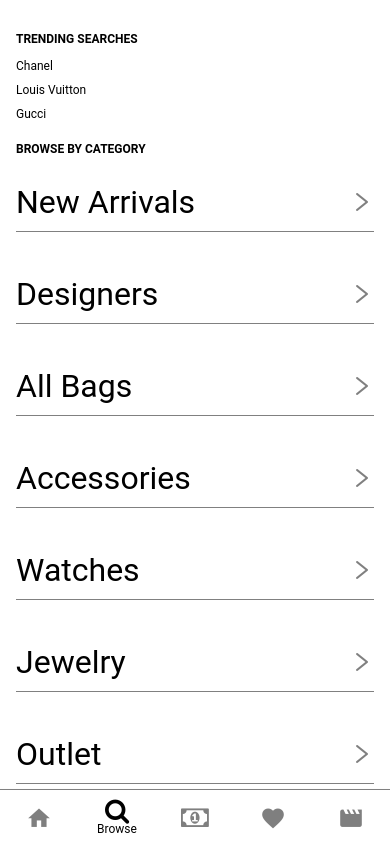
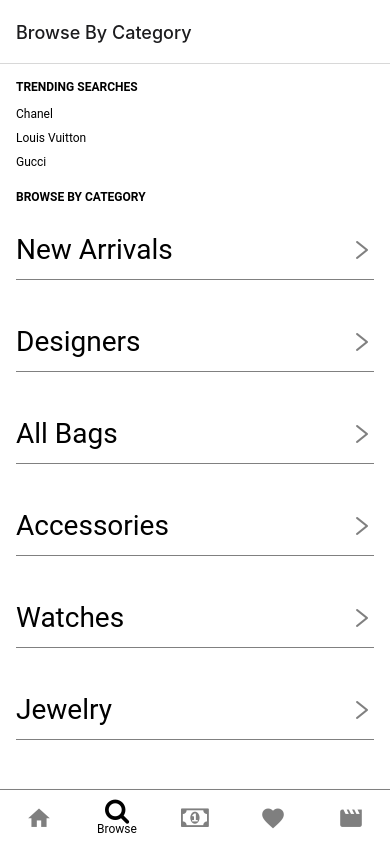
Before and after one commit to chousemath/study_rebag, a React Native app: screen /Browse in a window 390 px wide. Built offline with nearby package versions, Linux system fonts and the light colour scheme.

Commit message:
feat: Add some additional modifications to header bars

```diff
--- a/pages/Browse/Browse.js
+++ b/pages/Browse/Browse.js
@@ -6,12 +6,21 @@
 
 export default function Browse() {
   return (
-    <Stack.Navigator
-      screenOptions={{
-        headerShown: false
-      }}>
-      <Stack.Screen name="BrowseByCategory" component={BrowseByCategory} />
-      <Stack.Screen name="ProductListing" component={ProductListing} />
+    <Stack.Navigator>
+      <Stack.Screen
+        name="BrowseByCategory"
+        component={BrowseByCategory}
+        options={{
+          title: 'Browse By Category'
+        }}
+      />
+      <Stack.Screen
+        name="ProductListing"
+        component={ProductListing}
+        options={{
+          title: 'Product Listing'
+        }}
+      />
     </Stack.Navigator>
   );
 }
--- a/pages/Browse/BrowseByCategory/BrowseByCategory.js
+++ b/pages/Browse/BrowseByCategory/BrowseByCategory.js
@@ -80,6 +80,6 @@
   },
   spacer: {
     width: '100%',
-    height: 32,
+    height: 16,
   },
 });
--- a/pages/Browse/BrowseByCategory/components/CategoryButton.js
+++ b/pages/Browse/BrowseByCategory/components/CategoryButton.js
@@ -39,7 +39,7 @@
         height: 60,
     },
     text: {
-        fontSize: 32,
+        fontSize: 28,
     },
     textContainer: {
         display: 'flex',
```
